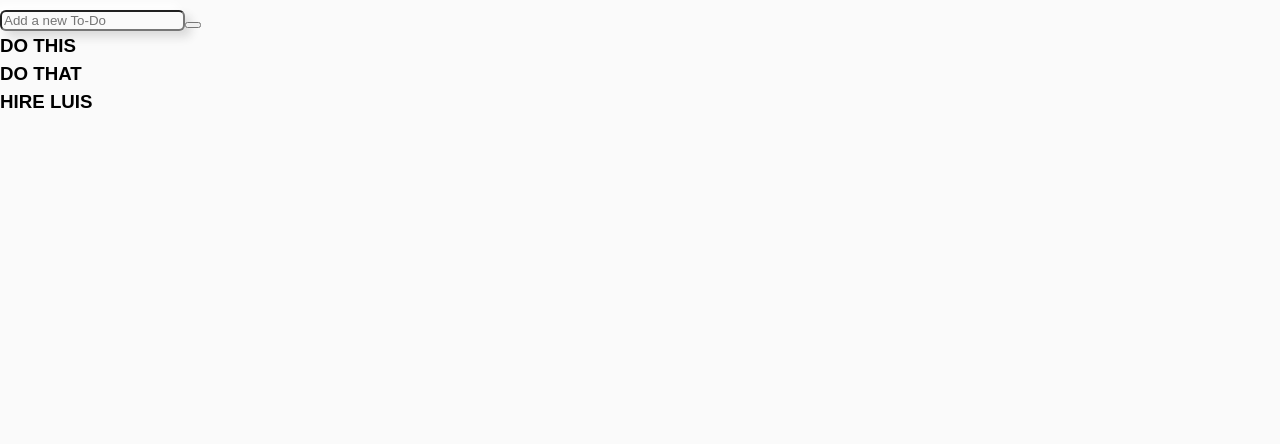
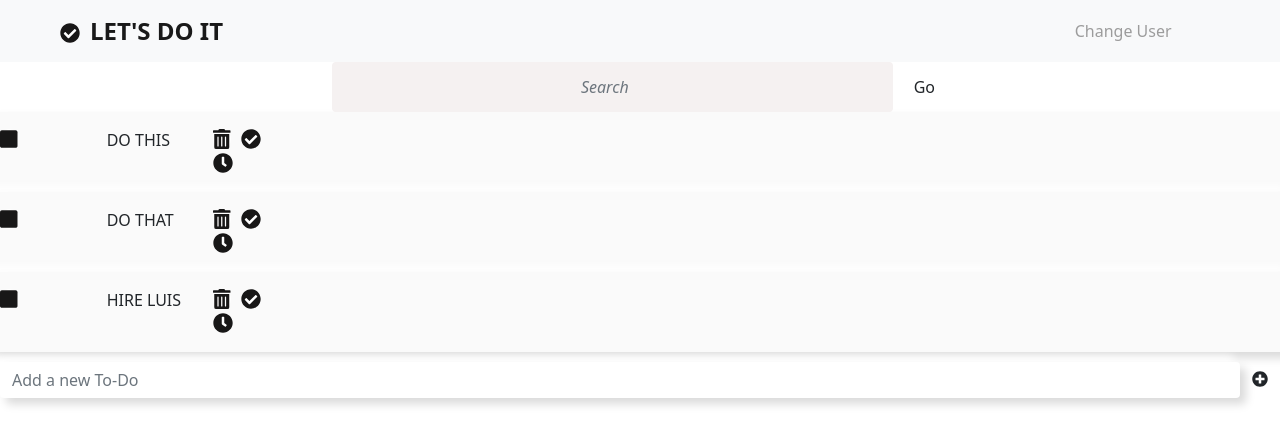
Before and after one commit to mkezfarias/todo-list-vanhack, a React (Create React App) app: page / in a window 1280 px wide. Shown: the top 444 px of the page. Built offline with nearby package versions, Linux system fonts and the light colour scheme.

Commit message:
Add Nav, Search, and Working Todo form

```diff
--- a/package.json
+++ b/package.json
@@ -5,12 +5,17 @@
   "dependencies": {
     "@fortawesome/fontawesome-svg-core": "^1.2.35",
     "@fortawesome/free-solid-svg-icons": "^5.15.3",
+    "@fortawesome/react-fontawesome": "^0.1.14",
     "@testing-library/jest-dom": "^5.11.4",
     "@testing-library/react": "^11.1.0",
     "@testing-library/user-event": "^12.1.10",
+    "bootstrap": "^5.0.0",
     "react": "^17.0.2",
+    "react-bootstrap": "^1.5.2",
     "react-dom": "^17.0.2",
     "react-scripts": "4.0.3",
+    "sass": "^1.32.12",
+    "sass-loader": "^11.0.1",
     "web-vitals": "^1.0.1"
   },
   "scripts": {
--- a/public/index.html
+++ b/public/index.html
@@ -10,6 +10,10 @@
       content="Web site created using create-react-app"
     />
     <link rel="apple-touch-icon" href="%PUBLIC_URL%/logo192.png" />
+    <link
+      href="https://fonts.googleapis.com/css2?family=Quicksand:wght@300;500;700&display=swap"
+      rel="stylesheet"
+    />
     <!--
       manifest.json provides metadata used when your web app is installed on a
       user's mobile device or desktop. See https://developers.google.com/web/fundamentals/web-app-manifest/
--- a/src/App.js
+++ b/src/App.js
@@ -1,13 +1,22 @@
 import React from 'react';
-import './App.css';
+import './App.scss';
 import TodoForm from './components/TodoForm'
+import { faHome } from "@fortawesome/free-solid-svg-icons";
+import { FontAwesomeIcon } from "@fortawesome/react-fontawesome";
+import Nav from './components/Nav.jsx';
+import Search from './components/Search.jsx';
+
 
 const  App = () => {
 
   return (
     <div className="App">
       <div className="App-content">
+        <Nav />
+        <Search />
+
         <TodoForm />
+
       </div>
     </div>
   );
--- a/src/App.css
+++ b/src/App.scss
@@ -40,13 +40,6 @@ ol[class] {
 }
 
 
-/* Make images easier to work with */
-img {
-  max-width: 100%;
-  display: block;
-}
-
-
 /* Inherit fonts for inputs and buttons */
 button,
 textarea,
@@ -63,6 +56,10 @@ select {
 
 i {
   font-size: 20px;
+}
+
+.dododod {
+  background-color: red;
 }
 
 .icon {
@@ -84,6 +81,10 @@ i {
   transform: scale(1.2);
 }
 
+.icon-big {
+  font-size: 20px !important;
+  margin-right: 10px;
+}
 
 .logo-text{
     font-size: 1.5rem;
@@ -157,3 +158,6 @@ hr {
   color: rgb(255, 187, 0);
   border: none;
 }
+
+
+@import "../node_modules/bootstrap/scss/bootstrap";
--- /dev/null
+++ b/src/components/Nav.jsx
@@ -0,0 +1,35 @@
+import React from "react";
+import {
+  Container,
+  Col,
+  Row,
+  Button,
+  Navbar,
+  ListGroup,
+} from "react-bootstrap";
+import { faCheckCircle } from "@fortawesome/free-solid-svg-icons";
+import { FontAwesomeIcon } from "@fortawesome/react-fontawesome";
+import "./../App.scss";
+
+const Nav = () => {
+  return (
+    <Navbar
+      bg="light"
+      className="navbar navbar-expand-lg navbar-light bg-light my-0 w-100"
+    >
+      <Container fluid className="d-flex justify-content-between">
+        <Col xl={8} offset={1} className="navbar-brand mx-5">
+          <FontAwesomeIcon icon={faCheckCircle} className="icon icon-big" />
+          <span className="logo-text">LET'S DO IT</span>
+        </Col>
+        <Col xl={2}>
+          <a className="nav-link active text-gray" aria-current="page" href="#">
+            Change User
+          </a>
+        </Col>
+      </Container>
+    </Navbar>
+  );
+};
+
+export default Nav;
--- /dev/null
+++ b/src/components/Search.jsx
@@ -0,0 +1,36 @@
+import React from "react";
+import {
+  Container,
+  Col,
+  Row,
+  Button,
+  Navbar,
+  ListGroup,
+  Form,
+} from "react-bootstrap";
+import { faCheckCircle } from "@fortawesome/free-solid-svg-icons";
+import { FontAwesomeIcon } from "@fortawesome/react-fontawesome";
+import "./../App.scss";
+
+const Search = () => {
+  return (
+    <>
+      <Row className="searchbar w-50 m-auto">
+        <Form className="d-flex">
+          <Form.Control
+            className="me-2 search-input"
+            type="search"
+            placeholder="Search"
+            aria-label="Search"
+          />
+
+          <Button variant="btn-outline-secondary" type="submit">
+            Go
+          </Button>
+        </Form>
+      </Row>
+    </>
+  );
+};
+
+export default Search;
--- a/src/components/Todo.jsx
+++ b/src/components/Todo.jsx
@@ -1,13 +1,55 @@
-import React from 'react'
+import React from "react";
 import { Container, Col, Row, Button } from "react-bootstrap";
+import {
+  faSquare,
+  faTrashAlt,
+  faCheckCircle,
+  faClock,
+} from "@fortawesome/free-solid-svg-icons";
+import { FontAwesomeIcon } from "@fortawesome/react-fontawesome";
+import "./../App.scss";
 
+const Todo = ({ todo, index, deleteTodo }) => {
+  return (
+    <>
+      <Row className="todo-item py-3">
+        <Row className="sidebar">
+          <Col xl={1}>
+            <FontAwesomeIcon
+              role="checkbox"
+              icon={faSquare}
+              aria-label="Select Multiple"
+              className="icon icon-big"
+            />
+          </Col>
+          <Col xl={1} className="todo-text">
+            <div>{todo}</div>
+          </Col>
+          <Col xl={1} className="individual-actions" id="hovered-actions">
+            <FontAwesomeIcon
+              role="checkbox"
+              icon={faTrashAlt}
+              aria-label="Delete Item"
+              onClick={deleteTodo}
+              className="icon icon-big"
+            />
+            <FontAwesomeIcon
+              role="checkbox"
+              icon={faCheckCircle}
+              aria-label="Mark Completed"
+              className="icon icon-big"
+            />
+            <FontAwesomeIcon
+              role="checkbox"
+              icon={faClock}
+              aria-label="Snooze"
+              className="icon icon-big"
+            />
+          </Col>
+        </Row>
+      </Row>
+    </>
+  );
+};
 
-const Todo = ({todo}) => {
-    return (
-      <>
-        <h3>{todo}</h3>
-      </>
-    )
-}
-
-export default Todo
+export default Todo;
--- a/src/components/TodoForm.jsx
+++ b/src/components/TodoForm.jsx
@@ -1,31 +1,61 @@
-import React, {useState} from 'react'
+import React, { useState } from "react";
 import { Container, Col, Row, Button, Form } from "react-bootstrap";
-import { library } from '@fortawesome/fontawesome-svg-core'
-import Todo from "./Todo"
-
+import Todo from "./Todo";
+import { faPlusCircle } from "@fortawesome/free-solid-svg-icons";
+import { FontAwesomeIcon } from "@fortawesome/react-fontawesome";
+import "./../App.scss";
 
 const TodoForm = () => {
-  const [todo, setTodo] = useState({})
+  const [todo, setTodo] = useState({});
   const [todos, setTodos] = useState([
-    {todo: 'DO THIS'},
-    {todo: 'DO THAT'},
-    {todo: 'HIRE LUIS'},
-  ])
+    { todo: "DO THIS" },
+    { todo: "DO THAT" },
+    { todo: "HIRE LUIS" },
+  ]);
 
-  const handleOnchange = (e) => setTodo({[e.target.name]: e.target.value})
+  const handleOnchange = (e) => setTodo({ [e.target.name]: e.target.value });
 
-  const handleSubmit = (e) => setTodos([...todos, todo])
+  const handleSubmit = (e) => {
+    e.preventDefault();
+    if (Object.keys(todo).length === 0 || todo.todo.trim() === "") return;
+    setTodos([...todos, todo]);
+  };
+
+  const deleteTodo = (idx) => {
+    const newTodos = [...todos];
+    newTodos.splice(idx, 1);
+    setTodos(newTodos);
+  };
 
   return (
     <>
-    <Form className="d-flex flex-row align-items-center">
-      <Form.Control type="input" placeholder="Add a new To-Do" name="todo" className="border-0 w-100 todo-item new-todo-inputnombreField" />
-      <Button variant="primary" className="btn-add-todo btn-outline-secondary btn border-0 mt-2 new-todo-button" type="submit">  <i class="fas fa-plus-circle" />  </Button>
-    </Form>
-    {todos.map((val, idx) => <Todo index={idx} todo={val.todo} />  )}
+      <Col className="list-of-todos">
+        {todos.map((val, idx) => (
+          <Todo todo={val.todo} key={idx} index={idx} deleteTodo={deleteTodo} />
+        ))}
+      </Col>
+      <Form
+        className="d-flex flex-row align-items-center"
+        onSubmit={handleSubmit}
+      >
+        <Form.Control
+          type="input"
+          placeholder="Add a new To-Do"
+          name="todo"
+          className="border-0 w-100 todo-item new-todo-inputnombreField"
+          onChange={handleOnchange}
+        />
+        <Button
+          variant="btn-outline-light"
+          className="btn-add-todo  btn border-0 mt-2 new-todo-button"
+          type="submit"
+        >
+          {" "}
+          <FontAwesomeIcon icon={faPlusCircle} />{" "}
+        </Button>
+      </Form>
+    </>
+  );
+};
 
-    </>
-  )
-}
-
-export default TodoForm
+export default TodoForm;
--- a/src/index.js
+++ b/src/index.js
@@ -3,6 +3,8 @@ import ReactDOM from 'react-dom';
 import './index.css';
 import App from './App';
 import reportWebVitals from './reportWebVitals';
+import "./App.scss";
+
 
 ReactDOM.render(
   <React.StrictMode>
```
Also changed, not shown: 1 other file (tests, documents, lock files or other folders).
